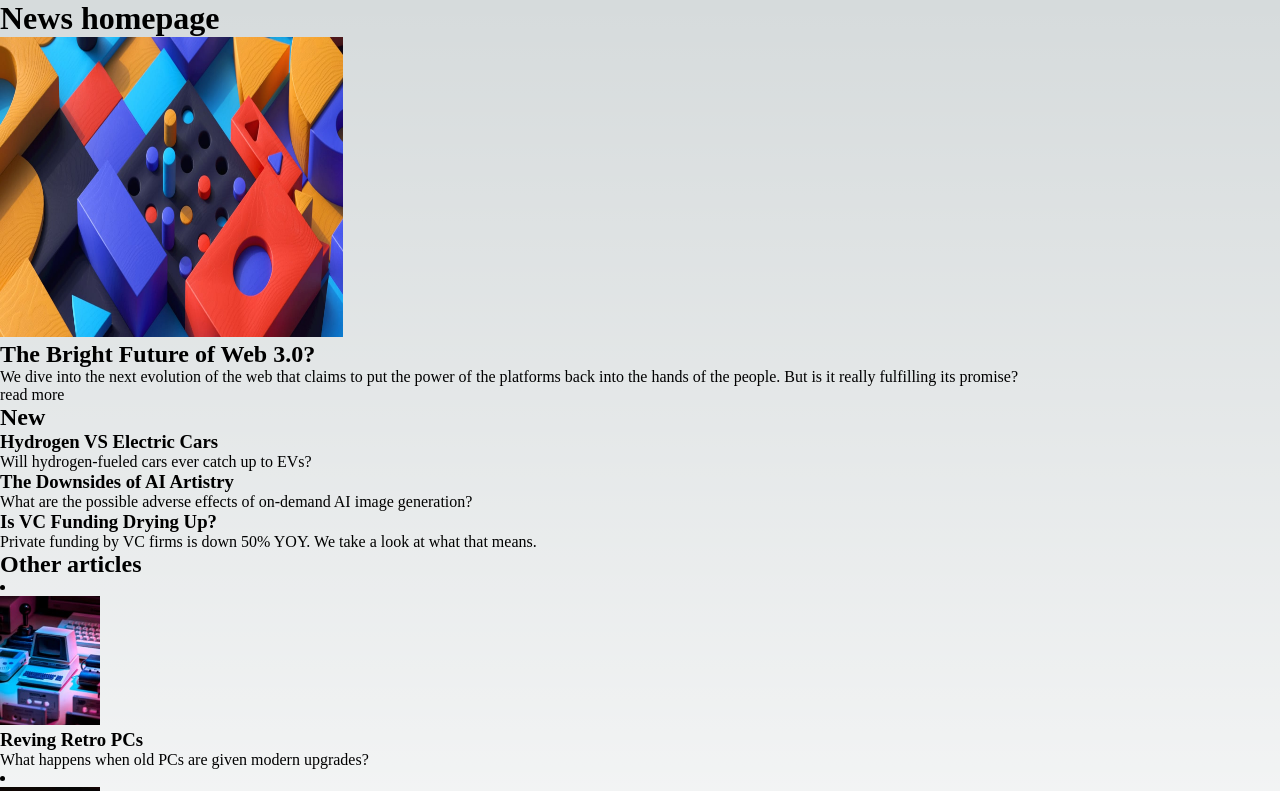
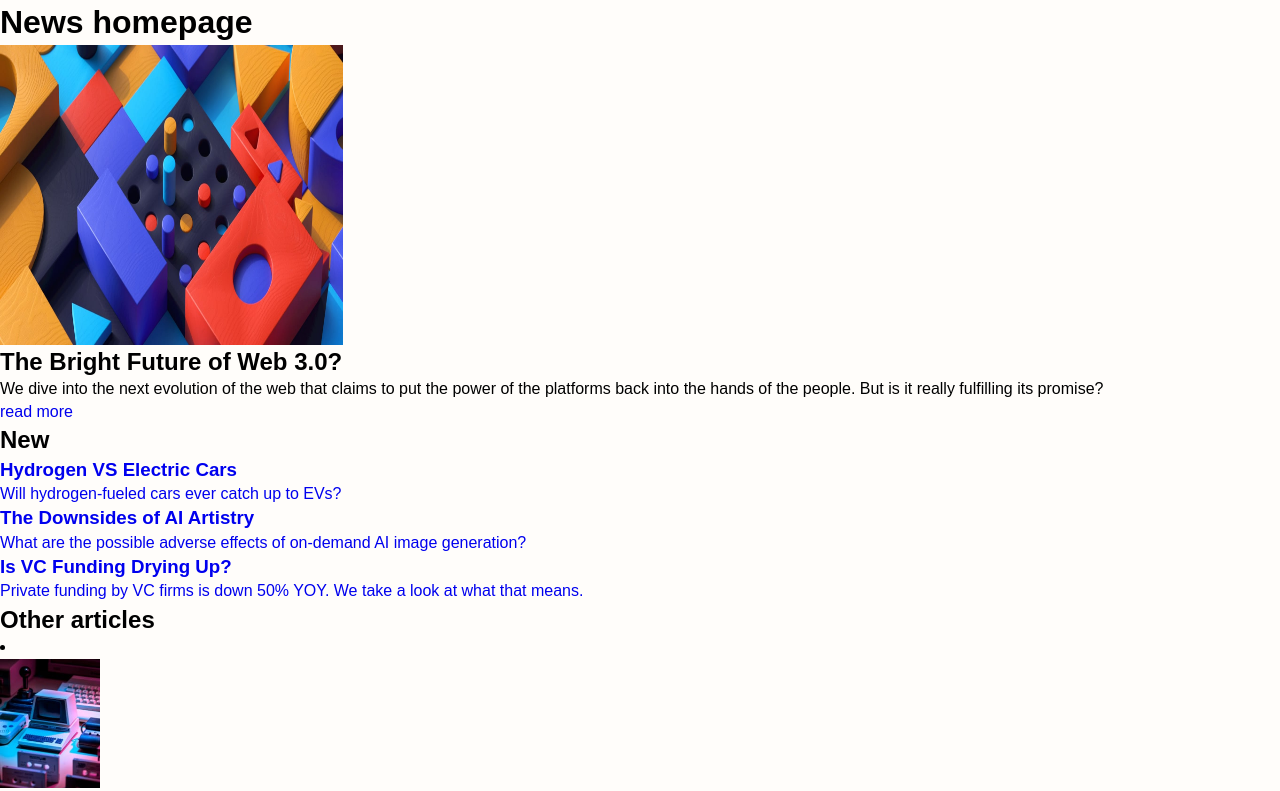
Before and after one commit to JorgeAMendoza/news-homepage, a Next.js app: page / in a window 1280 px wide. Shown: the top 791 px of the page. Built offline with nearby package versions, Linux system fonts and the light colour scheme.

Commit message:
add global styles to scss and switch home scss to module

```diff
--- /dev/null
+++ b/src/styles/_variables.scss
@@ -0,0 +1,9 @@
+$-white: #fffdfa;
+$-dark-place-blue: #00001a;
+$-gunmetal: #5e607a;
+$-light-vermillion: #f15d51;
+
+$background-color: $-white;
+$light-text: $-white;
+$dark-text: $-dark-place-blue;
+$button-primary: $-light-vermillion;
--- a/src/styles/globals.scss
+++ b/src/styles/globals.scss
@@ -1,107 +1,70 @@
+@use './variables' as *;
+
 :root {
-  --max-width: 1100px;
-  --border-radius: 12px;
-  --font-mono: ui-monospace, Menlo, Monaco, 'Cascadia Mono', 'Segoe UI Mono',
-    'Roboto Mono', 'Oxygen Mono', 'Ubuntu Monospace', 'Source Code Pro',
-    'Fira Mono', 'Droid Sans Mono', 'Courier New', monospace;
-
-  --foreground-rgb: 0, 0, 0;
-  --background-start-rgb: 214, 219, 220;
-  --background-end-rgb: 255, 255, 255;
-
-  --primary-glow: conic-gradient(
-    from 180deg at 50% 50%,
-    #16abff33 0deg,
-    #0885ff33 55deg,
-    #54d6ff33 120deg,
-    #0071ff33 160deg,
-    transparent 360deg
-  );
-  --secondary-glow: radial-gradient(
-    rgba(255, 255, 255, 1),
-    rgba(255, 255, 255, 0)
-  );
-
-  --tile-start-rgb: 239, 245, 249;
-  --tile-end-rgb: 228, 232, 233;
-  --tile-border: conic-gradient(
-    #00000080,
-    #00000040,
-    #00000030,
-    #00000020,
-    #00000010,
-    #00000010,
-    #00000080
-  );
-
-  --callout-rgb: 238, 240, 241;
-  --callout-border-rgb: 172, 175, 176;
-  --card-rgb: 180, 185, 188;
-  --card-border-rgb: 131, 134, 135;
+  --padding-sm: clamp(1rem, 3%, 1.5rem);
+  --padding-md: clamp(1.5rem, 6%, 3rem);
+  --padding-lg: clamp(3rem, 12%, 6rem);
+  --block-flow-sm: min(2rem, 4vh);
+  --block-flow-md: min(4rem, 8vh);
+  --block-flow-lg: min(8rem, 20vh);
+  --small-text: clamp(1rem, 1vw, 1.2rem);
+  --medium-text: clamp(1.4rem, 10vw, 1.6rem);
+  --large-text: clamp(1.8rem, 10vw, 2.2rem);
 }
-
-@media (prefers-color-scheme: dark) {
-  :root {
-    --foreground-rgb: 255, 255, 255;
-    --background-start-rgb: 0, 0, 0;
-    --background-end-rgb: 0, 0, 0;
-
-    --primary-glow: radial-gradient(rgba(1, 65, 255, 0.4), rgba(1, 65, 255, 0));
-    --secondary-glow: linear-gradient(
-      to bottom right,
-      rgba(1, 65, 255, 0),
-      rgba(1, 65, 255, 0),
-      rgba(1, 65, 255, 0.3)
-    );
-
-    --tile-start-rgb: 2, 13, 46;
-    --tile-end-rgb: 2, 5, 19;
-    --tile-border: conic-gradient(
-      #ffffff80,
-      #ffffff40,
-      #ffffff30,
-      #ffffff20,
-      #ffffff10,
-      #ffffff10,
-      #ffffff80
-    );
-
-    --callout-rgb: 20, 20, 20;
-    --callout-border-rgb: 108, 108, 108;
-    --card-rgb: 100, 100, 100;
-    --card-border-rgb: 200, 200, 200;
-  }
+html {
+  font-size: 62.5%;
 }
-
-* {
+*,
+*::after,
+*::before {
   box-sizing: border-box;
   padding: 0;
   margin: 0;
+  line-height: 1.4;
+  z-index: 1;
+}
+body {
+  font-family: 'Outfit', sans-serif;
+  font-size: 1.6rem;
+  min-height: 100svh;
+  min-height: 100vh;
+  background-color: $background-color;
+}
+img,
+svg {
+  max-width: 100%;
+  display: block;
+}
+a {
+  cursor: pointer;
+  text-decoration: none;
+}
+input {
+  font-family: inherit;
+  border: none;
+}
+button {
+  border: none;
+  font-family: inherit;
+  cursor: pointer;
+}
+ul,
+ol {
+  list-style: none;
+}
+p,
+li,
+h1,
+h2,
+h3,
+h4,
+h5,
+h6 {
+  overflow-wrap: break-word;
+  hyphens: auto;
 }
 
-html,
-body {
-  max-width: 100vw;
-  overflow-x: hidden;
+#root,
+#__next {
+  isolation: isolate;
 }
-
-body {
-  color: rgb(var(--foreground-rgb));
-  background: linear-gradient(
-      to bottom,
-      transparent,
-      rgb(var(--background-end-rgb))
-    )
-    rgb(var(--background-start-rgb));
-}
-
-a {
-  color: inherit;
-  text-decoration: none;
-}
-
-@media (prefers-color-scheme: dark) {
-  html {
-    color-scheme: dark;
-  }
-}
```
Also changed, not shown: src/styles/home.module.scss (renamed from src/styles/home.scss).
